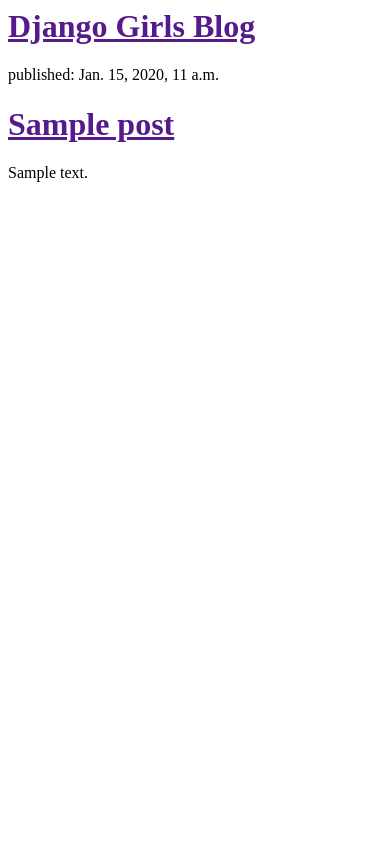
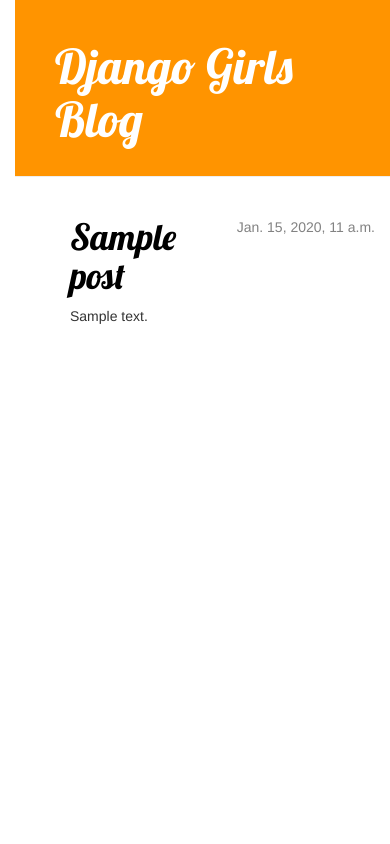
Before and after one commit to oliwianna-klos/my-first-blog, a Django app: template blog/templates/blog/post_list.html in a window 390 px wide. Run offline with Django 3.2, Linux system fonts and the light colour scheme; the template is opened without the code that fills it: values that come from a table or form of the project are taken from there, others are empty; tables that the repository leaves empty hold one stand-in row (values such as "Sample post"); some libraries are stand-ins or nearby versions.

Commit message:
Dodano style, oraz widok i szablon dla pojedynczego wpisu na stronie.

```diff
--- /dev/null
+++ b/blog/templates/blog/base.html
@@ -0,0 +1,23 @@
+{% load staticfiles %}
+<html>
+    <head>
+        <title>Django Girls blog</title>
+        <link rel="stylesheet" href="//maxcdn.bootstrapcdn.com/bootstrap/3.2.0/css/bootstrap.min.css">
+        <link rel="stylesheet" href="//maxcdn.bootstrapcdn.com/bootstrap/3.2.0/css/bootstrap-theme.min.css">
+        <link href='//fonts.googleapis.com/css?family=Lobster&subset=latin,latin-ext' rel='stylesheet' type='text/css'>
+        <link rel="stylesheet" href="{% static 'css/blog.css' %}">
+    </head>
+<body>
+    <div class="page-header">
+        <h1><a href="/">Django Girls Blog</a></h1>
+    </div>
+    <div class="content container">
+        <div class="row">
+            <div class="col-md-8">
+            {% block content %}
+            {% endblock %}
+            </div>
+        </div>
+    </div>
+</body>
+</html>
--- a/blog/templates/blog/post_list.html
+++ b/blog/templates/blog/post_list.html
@@ -1,20 +1,13 @@
-<html>
-    <head>
-        <title>Django Girls blog</title>
-    </head>
-    <body>
-        <div>
-            <h1><a href="">Django Girls Blog</a></h1>
+{% extends 'blog/base.html' %}
+
+{% block content %}
+    {% for post in post_list %}
+    <div class="post">
+        <div class="date">
+            {{ post.published_date }}
         </div>
-
-        {%for post in post_list %}
-            <div>
-                <p>published: {{ post.published_date }}</p>
-                <h1><a href="">{{ post.title }}</a></h1>
-                <p>{{ post.text|linebreaksbr }}</p>
-            </div>
-        {% endfor %}
-
-
-    </body>
-</html>
+        <h1><a href="{% url 'post_detail' pk=post.pk %}">{{ post.title }}</a></h1>
+        <p>{{ post.text|linebreaksbr }}</p>
+    </div>
+    {% endfor %}
+{% endblock content %}
--- a/blog/urls.py
+++ b/blog/urls.py
@@ -3,4 +3,5 @@
 
 urlpatterns = [
 	url(r'^$', views.post_list, name='post_list'),
+	url(r'^post/(?P<pk>[0-9]+)/$', views.post_detail, name='post_detail'),
 ]
--- a/blog/views.py
+++ b/blog/views.py
@@ -1,4 +1,4 @@
-from django.shortcuts import render
+from django.shortcuts import render, get_object_or_404
 from .models import Post
 from django.utils import timezone
 
@@ -6,3 +6,7 @@
 def post_list(request):
     posts = Post.objects.filter(published_date__lte=timezone.now()).order_by('published_date')
     return render(request, 'blog/post_list.html', {'post_list': posts})
+
+def post_detail(request, pk):
+	post = get_object_or_404(Post, pk=pk)
+	return render(request, 'blog/post_detail.html', {'post': post})
--- a/mysite/settings.py
+++ b/mysite/settings.py
@@ -122,3 +122,7 @@
 STATIC_ROOT = os.path.join(BASE_DIR, 'public', 'static')
 
 AUTH_USER_MODEL = 'blog.Author'
+
+STATICFILES_DIRS = (
+    os.path.join(BASE_DIR, "static"),
+)
--- /dev/null
+++ b/static/css/blog.css
@@ -0,0 +1,60 @@
+h1 a {
+    color: #FCA205;
+}
+
+body {
+    padding-left: 15px;
+}
+
+h1 a {
+    color: #FCA205;
+    font-family: 'Lobster';
+}
+
+.page-header {
+    background-color: #ff9400;
+    margin-top: 0;
+    padding: 20px 20px 20px 40px;
+}
+
+.page-header h1, .page-header h1 a, .page-header h1 a:visited, .page-header h1 a:active {
+    color: #ffffff;
+    font-size: 36pt;
+    text-decoration: none;
+}
+
+.content {
+    margin-left: 40px;
+}
+
+h1, h2, h3, h4 {
+    font-family: 'Lobster', cursive;
+}
+
+.date {
+    float: right;
+    color: #828282;
+}
+
+.save {
+    float: right;
+}
+
+.post-form textarea, .post-form input {
+    width: 100%;
+}
+
+.top-menu, .top-menu:hover, .top-menu:visited {
+    color: #ffffff;
+    float: right;
+    font-size: 26pt;
+    margin-right: 20px;
+}
+
+.post {
+    margin-bottom: 70px;
+}
+
+.post h1 a, .post h1 a:visited {
+    color: #000000;
+}
```
Also changed, not shown: blog/templates/blog/post_detail.html (added, +13 -0 lines).
